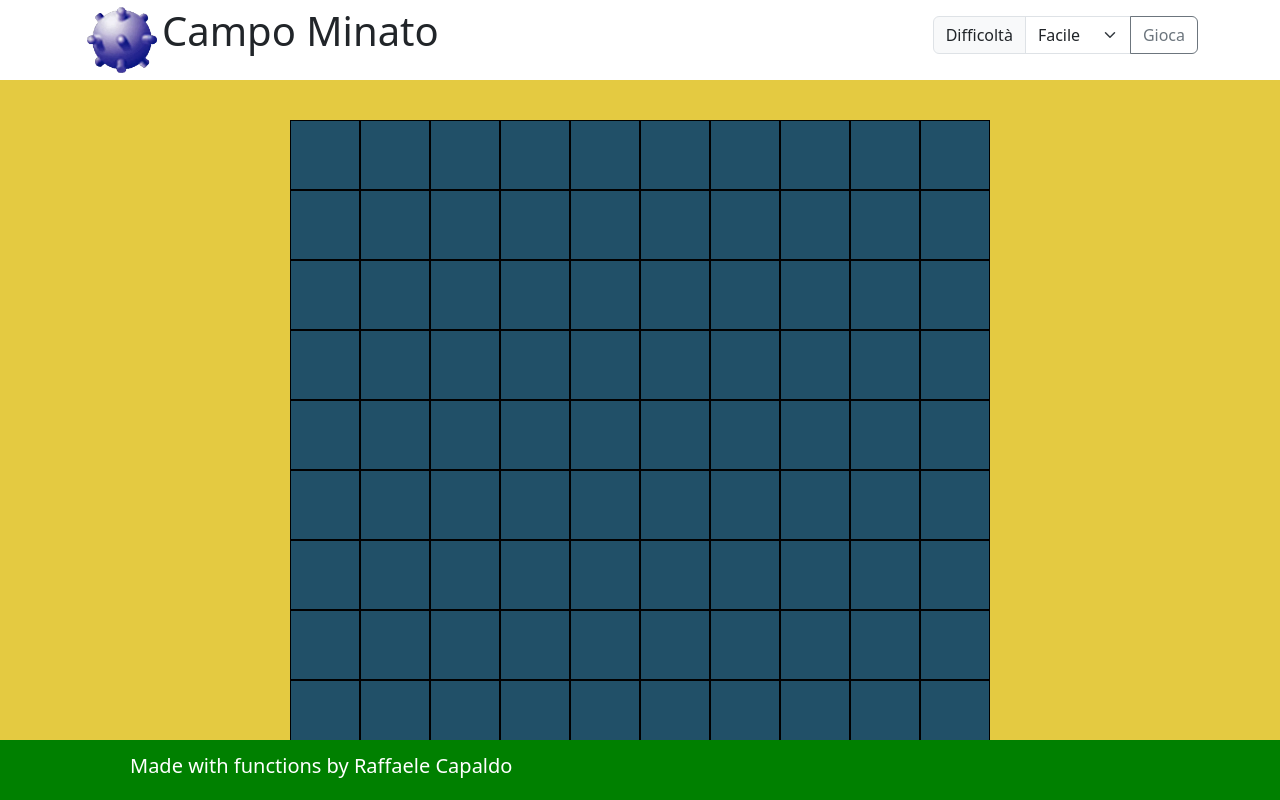
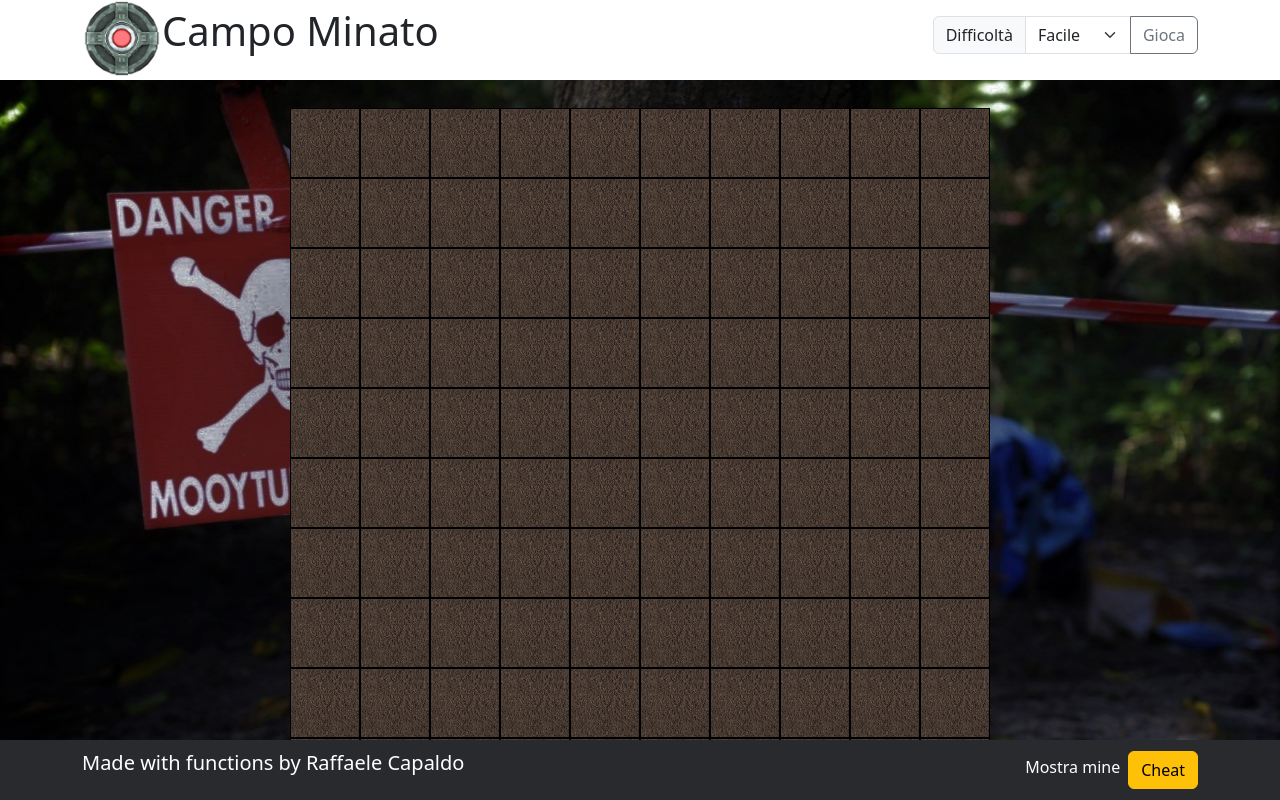
Before and after one commit to raffaelecapaldo/js-campominato-dom, a plain HTML site: page index.html in a window 1280 px wide. Both pictures are taken after a click on the button "Gioca". Drawn offline with nearby package versions, Linux system fonts and the light colour scheme.

Commit message:
Changed style, added cheat.

```diff
--- a/css/style.css
+++ b/css/style.css
@@ -2,14 +2,20 @@ header {
     height: 80px;
 }
 
+
 main {
+    color: white;
     height: calc(100vh - 140px);
     overflow-y: auto;
-    background-color: #e4ca41;
+    background-image: url("../img/landmines.jpg");
+    background-size: cover;
+    background-position: center;
+    position: relative;
 }
 
+
 footer {
-    background-color: green;
+    background-color: #282a2e;
     height: 60px;
 }
 
@@ -28,7 +34,6 @@ footer {
 }
 
 .square {
-    transition: 0.3s;
     width: calc(100% / 10);
     height: calc(100% / 10);
     border: 1px solid black;
@@ -44,19 +49,23 @@ footer {
     display: none;
 }
 
+.bomb,
+.unchecked,
 .checked {
-    background-color: grey;
-    color: white;
+    background-size: contain;
+    background-position: center;
 }
 
+.checked,
 .bomb {
-    background-color: red;
-    color: white;
-    transition: 0s;
+    background-image: url("../img/soilopened.jpg");
+
 }
 
+
+
 .unchecked {
-    background-color: #215068;
+    background-image: url("../img/soil.webp")
 }
 
 
--- a/index.html
+++ b/index.html
@@ -19,7 +19,7 @@
             <div class="left d-flex">
                 <div class="d-flex justify-content-start align-items-center">
                     <div class="logo">
-                        <img src="img/mina.webp" alt="">
+                        <img src="img/mine.png" alt="">
                     </div>
 
                     <div class="site-title">
@@ -45,8 +45,8 @@
             </div>
     </header>
     <main>
-        <div class="container-lg d-flex justify-content-center align-items-center mt-4">
-            <div class="grid mt-3 d-flex flex-wrap justify-content-center align-items-center">
+        <div class="maincontent container-lg d-flex justify-content-center align-items-center mt-4">
+            <div class="grid mt-1 d-flex flex-wrap justify-content-center align-items-center">
 
 
 
@@ -56,10 +56,18 @@
             <p id="info-text" class="text-center fs-3 mt-2">Seleziona un livello di difficoltà e gioca!</p>
         </div>
     </main>
-    <footer class="d-flex align-items-center">
-        <div class="container-lg">
-    <h2 class="text-white fs-5 ms-5">Made with functions by Raffaele Capaldo</h2>
-</div>
+    <footer class="d-flex align-items-center justify-content-between">
+        <div class="container-lg d-flex justify-content-between">
+            <div class="author">
+                <h2 class="text-white fs-5">Made with functions by Raffaele Capaldo</h2>
+            </div>
+            <div class="cheat-game d-flex align-items-center">
+                <h6 class="text-white mt-1">Mostra mine</h6>
+                <button type="button" id="cheat" class="ms-2 btn btn-warning">Cheat</button>
+            </div>
+
+        </div>
+
     </footer>
 
 
@@ -68,8 +76,8 @@
     <script src="js/script.js"></script>
     <script src="js/utility.js"></script>
     <script src="https://cdn.jsdelivr.net/npm/bootstrap@5.2.3/dist/js/bootstrap.bundle.min.js"
-    integrity="sha384-kenU1KFdBIe4zVF0s0G1M5b4hcpxyD9F7jL+jjXkk+Q2h455rYXK/7HAuoJl+0I4" crossorigin="anonymous">
-    </script>
+        integrity="sha384-kenU1KFdBIe4zVF0s0G1M5b4hcpxyD9F7jL+jjXkk+Q2h455rYXK/7HAuoJl+0I4" crossorigin="anonymous">
+        </script>
 </body>
 
 </html>
--- a/js/script.js
+++ b/js/script.js
@@ -9,14 +9,25 @@ Aggiungere una select accanto al bottone di generazione, che fornisca una scelta
 - con difficoltà 2 => 81 caselle, con un numero compreso tra 1 e 81, divise in 9 caselle per 9 righe;
 - con difficoltà 3 => 49 caselle, con un numero compreso tra 1 e 49, divise in 7 caselle per 7 righe;*/
 const playButton = document.getElementById("play-button")
-const difficultySelector = document.querySelector("select");
-const grid = document.querySelector(".grid");
-const infoText = document.getElementById("info-text");
+
 playButton.addEventListener("click", play);
 
 
 
 function play() {
+    const difficultySelector = document.querySelector("select");
+    const grid = document.querySelector(".grid");
+    const infoText = document.getElementById("info-text");
+    function generateBombs(bombsNum, squareNumbers) {//Funzione che genera un array di TOT numeri diversi tra loro
+        const bombs = [];//Dichiara array
+        while (bombs.length < bombsNum) {//Finchè l'array non è composto dal quantitativo di numeri voluto
+            const bomb = getRndNumber(1, squareNumbers);//Genera un numero
+            if (!bombs.includes(bomb)) {//Se non è già presente all'interno dell'array
+                bombs.push(bomb);//Aggiungilo all'array
+            }
+        }
+        return bombs;//Ritorna l'array completo
+    }
 
     let points = 0;
     const startAudio = new Audio("effects/start.mp3");
@@ -28,7 +39,6 @@ function play() {
     const NUM_BOMBS = 16;
     const bombs = generateBombs(NUM_BOMBS, squareNumbers);
     const MAX_SCORE = squareNumbers - NUM_BOMBS//Punteggio per la vittoria
-    console.log(MAX_SCORE);
     drawGrid(squareNumbers, squarePerRow, bombs);//Disegna griglia
 
 
@@ -80,7 +90,7 @@ function play() {
 
         this.classList.remove("unchecked");//Toglie unchecked
         this.classList.add("checked");//Mette checked
-        //this.removeEventListener("click", checkSquare);//Rimuovi event listener per evitare di permettere l'aumento di points ricliccando su un quadrato già checkato
+        this.removeEventListener("click", checkSquare);//Rimuovi event listener per evitare di permettere l'aumento di points ricliccando su un quadrato già checkato
 
         points++;//Aumenta di un punto il punteggio
         if (points == MAX_SCORE) {//Se hai raggiunto il punteggio per la vittoria, vinci
@@ -92,7 +102,6 @@ function play() {
         }
         else {
             infoText.innerHTML = `<span class="text-success fw-bold">I tuoi punti: ${points}</span>`//Renderizza di nuovo il punteggio
-            console.log("Hai cliccato la cella numero: " + this.innerText)//Restituisce in console log il suo n
             goodAudio.play();
         }
     }
@@ -103,7 +112,7 @@ function play() {
             if (box.hasMine) {//Se hanno una mina, aggiungi la classe relativa
                 box.classList.remove("unchecked");
                 box.classList.add("bomb");
-                box.innerHTML = `<img class="minibomb" src="img/mina.webp" alt="">`
+                box.innerHTML = `<img class="minibomb" src="img/mine.png" alt="">`
             }
 
         }
@@ -127,23 +136,15 @@ function play() {
         lost.innerHTML = `Hai perso, riprova.`;
         infoText.append(lost);
         points = 0;//Reset punteggio
-        console.log("Hai perso");
         endAudio.play();
     }
 
 
 
-    function generateBombs(bombsNum, squareNumbers) {//Funzione che genera un array di TOT numeri diversi tra loro
-        const bombs = [];//Dichiara array
-        while (bombs.length < bombsNum) {//Finchè l'array non è composto dal quantitativo di numeri voluto
-            const bomb = getRndNumber(1, squareNumbers);//Genera un numero
-            if (!bombs.includes(bomb)) {//Se non è già presente all'interno dell'array
-                bombs.push(bomb);//Aggiungilo all'array
-            }
-        }
-        console.log(bombs);
-        return bombs;//Ritorna l'array completo
-    }
+    //CHEAT
+
+    const cheatButton = document.getElementById("cheat");
+    cheatButton.addEventListener("click", showMines);
 
 
 
```
Also changed, not shown: img/landmines.jpg (added), img/mine.png (added), img/soil.webp (added), img/soilopened.jpg (added).
